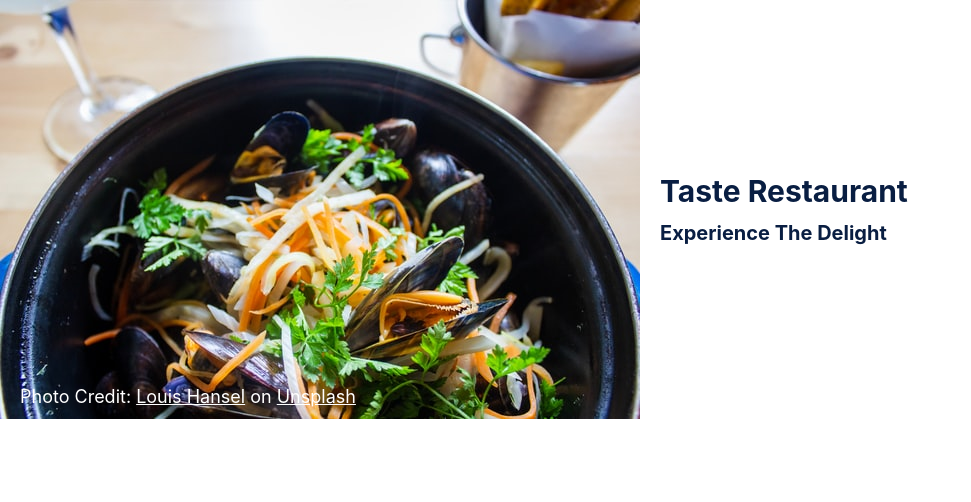
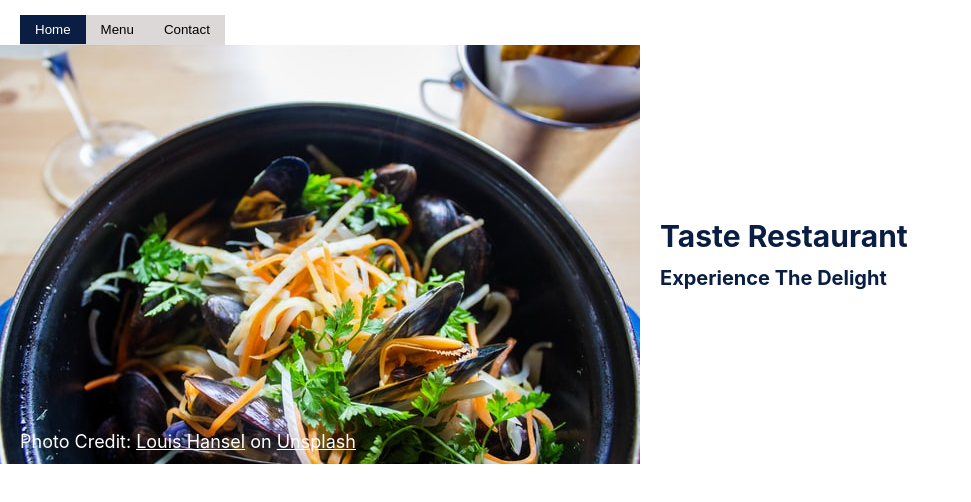
Before and after one commit to chasscepts/restaurant-page, a website built with webpack: page dist/index.html in a window 1280 px wide. Shown: the whole page, without its empty margins (0-971 px from the left). Built offline with nearby package versions, Linux system fonts and the light colour scheme.

Commit message:
Implement header

```diff
--- /dev/null
+++ b/src/header.js
@@ -0,0 +1,49 @@
+let listener;
+
+const handleClick = (() => {
+  let activeHeader;
+
+  return (header, page) => {
+    if (activeHeader) {
+      activeHeader.classList.remove('active');
+    }
+    activeHeader = header;
+    activeHeader.classList.add('active');
+    if (listener) {
+      listener(page);
+    }
+  };
+})();
+
+const elementSetup = (() => {
+  const element = document.createElement('header');
+  element.classList.add('main-header');
+  const nav = document.createElement('nav');
+  element.append(nav);
+
+  let homeHeader;
+
+  ['Home', 'Menu', 'Contact'].forEach((item) => {
+    const btn = document.createElement('button');
+    btn.classList.add('tab-header');
+    btn.textContent = item;
+    const page = item.toLowerCase();
+    btn.addEventListener('click', () => handleClick(btn, page));
+    if (!homeHeader) {
+      homeHeader = btn;
+    }
+    nav.append(btn);
+  });
+
+  return { element, homeHeader };
+})();
+
+const header = {
+  element: elementSetup.element,
+  setListener(callback) {
+    listener = callback;
+    handleClick(elementSetup.homeHeader, 'home');
+  },
+};
+
+export default header;
--- /dev/null
+++ b/src/home.js
@@ -0,0 +1,21 @@
+import dish from './dish.jpg';
+
+export default function home() {
+  const wrap = document.createElement('div');
+  wrap.classList.add('home-wrap');
+  const h1 = document.createElement('h1');
+  h1.innerHTML = 'Taste Restaurant<span>Experience The Delight</span>';
+  wrap.append(h1);
+  const imageWrap = document.createElement('div');
+  imageWrap.classList.add('home-image-wrap');
+  wrap.append(imageWrap);
+  const img = new Image();
+  img.src = dish;
+  imageWrap.append(img);
+  const unsplashWrap = document.createElement('div');
+  unsplashWrap.classList.add('home-unsplash-attr');
+  unsplashWrap.innerHTML = 'Photo Credit: <a target="_blank" href="https://unsplash.com/@louishansel?utm_source=unsplash&utm_medium=referral&utm_content=creditCopyText">Louis Hansel</a> on <a target="_blank" href="https://unsplash.com/s/photos/dishes?utm_source=unsplash&utm_medium=referral&utm_content=creditCopyText">Unsplash</a>';
+  imageWrap.append(unsplashWrap);
+
+  return wrap;
+}
--- a/src/index.js
+++ b/src/index.js
@@ -1,26 +1,12 @@
+import header from './header';
+import home from './home';
 import './style.scss';
-import dish from './dish.jpg';
 
 const root = document.querySelector('#content');
 
-const home = () => {
-  const wrap = document.createElement('div');
-  wrap.classList.add('home-wrap');
-  const h1 = document.createElement('h1');
-  h1.innerHTML = 'Taste Restaurant<span>Experience The Delight</span>';
-  wrap.append(h1);
-  const imageWrap = document.createElement('div');
-  imageWrap.classList.add('home-image-wrap');
-  wrap.append(imageWrap);
-  const img = new Image();
-  img.src = dish;
-  imageWrap.append(img);
-  const unsplashWrap = document.createElement('div');
-  unsplashWrap.classList.add('home-unsplash-attr');
-  unsplashWrap.innerHTML = 'Photo Credit: <a target="_blank" href="https://unsplash.com/@louishansel?utm_source=unsplash&utm_medium=referral&utm_content=creditCopyText">Louis Hansel</a> on <a target="_blank" href="https://unsplash.com/s/photos/dishes?utm_source=unsplash&utm_medium=referral&utm_content=creditCopyText">Unsplash</a>';
-  imageWrap.append(unsplashWrap);
+root.append(header.element);
+root.append(home());
 
-  return wrap;
-};
+header.setListener((page) => {
 
-root.append(home());
+});
--- a/src/style.scss
+++ b/src/style.scss
@@ -54,6 +54,35 @@ h6 {
   margin: 0 0 5px;
 }
 
+.clip {
+  position: absolute;
+  clip-path: circle(1px);
+  color: transparent;
+}
+
+.main-header {
+  position: sticky;
+  top: 0;
+  padding: 15px 20px 0;
+
+  nav {
+    display: flex;
+
+    .tab-header {
+      outline: none;
+      border: none;
+      border-bottom: 1px solid $color-faint;
+      padding: 7px 15px;
+      background-color: $color-faint;
+
+      &.active {
+        background-color: $color-blue;
+        color: $color-light;
+      }
+    }
+  }
+}
+
 .home-wrap {
   display: flex;
   flex-flow: row-reverse nowrap;
```
Also changed, not shown: src/tab_ids.js (added, +12 -0 lines).
